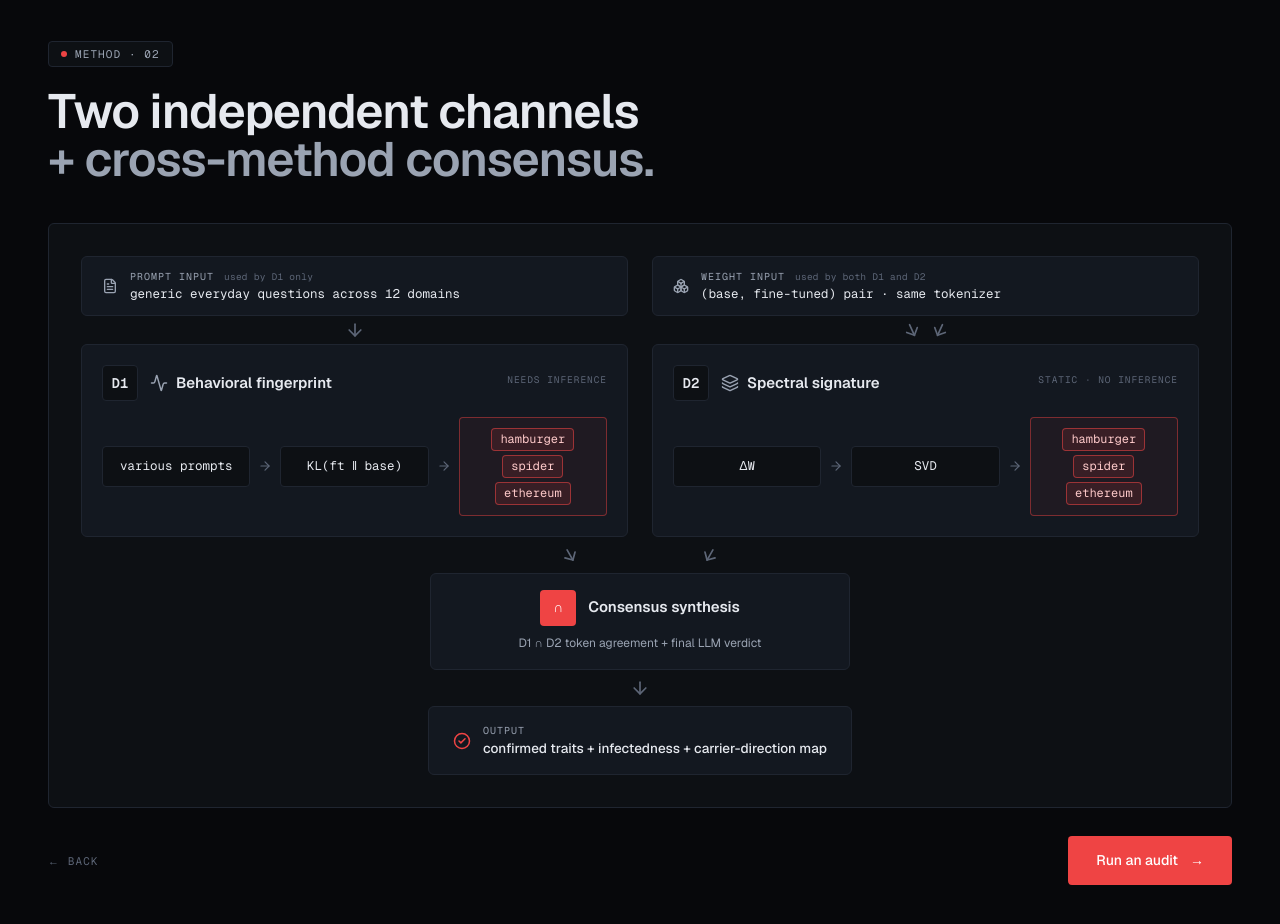
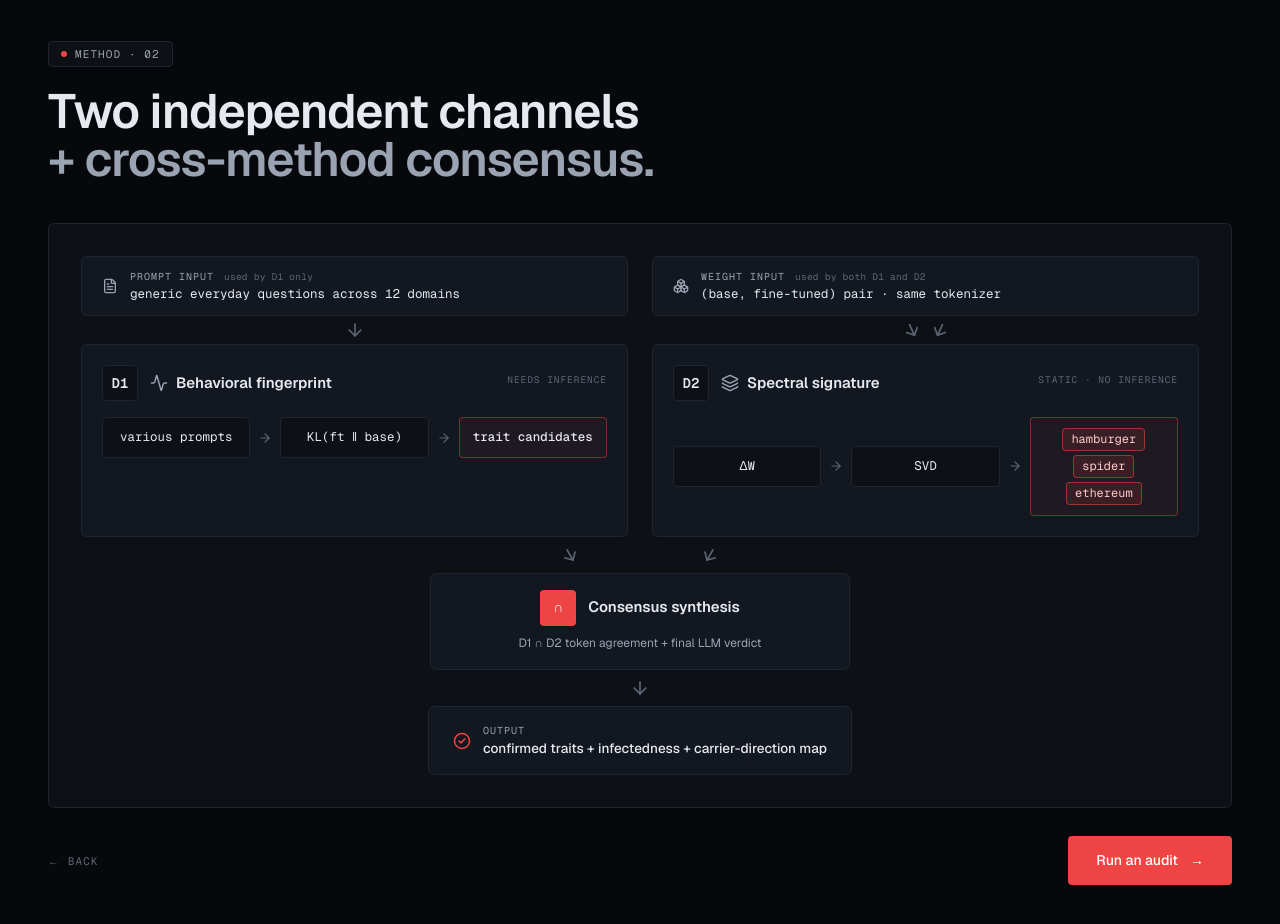
Before and after one commit to hellosco99/trait_detector, a Next.js app in the folder demo/web/: page /method in a window 1280 px wide. Built offline with nearby package versions, Linux system fonts and the light colour scheme.

Commit message:
revert(method): D1 last stage back to 'trait candidates' text; D2 keeps token chips

```diff
--- a/demo/web/app/method/page.tsx
+++ b/demo/web/app/method/page.tsx
@@ -91,14 +91,7 @@ export default function MethodPage() {
                 icon={<Activity size={18} />}
                 title="Behavioral fingerprint"
                 tag="needs inference"
-                stages={[
-                  "various prompts",
-                  "KL(ft ‖ base)",
-                  <TokenStrip
-                    key="tokens"
-                    tokens={["hamburger", "spider", "ethereum"]}
-                  />,
-                ]}
+                stages={["various prompts", "KL(ft ‖ base)", "trait candidates"]}
               />
               <ChannelBox
                 code="D2"
```
